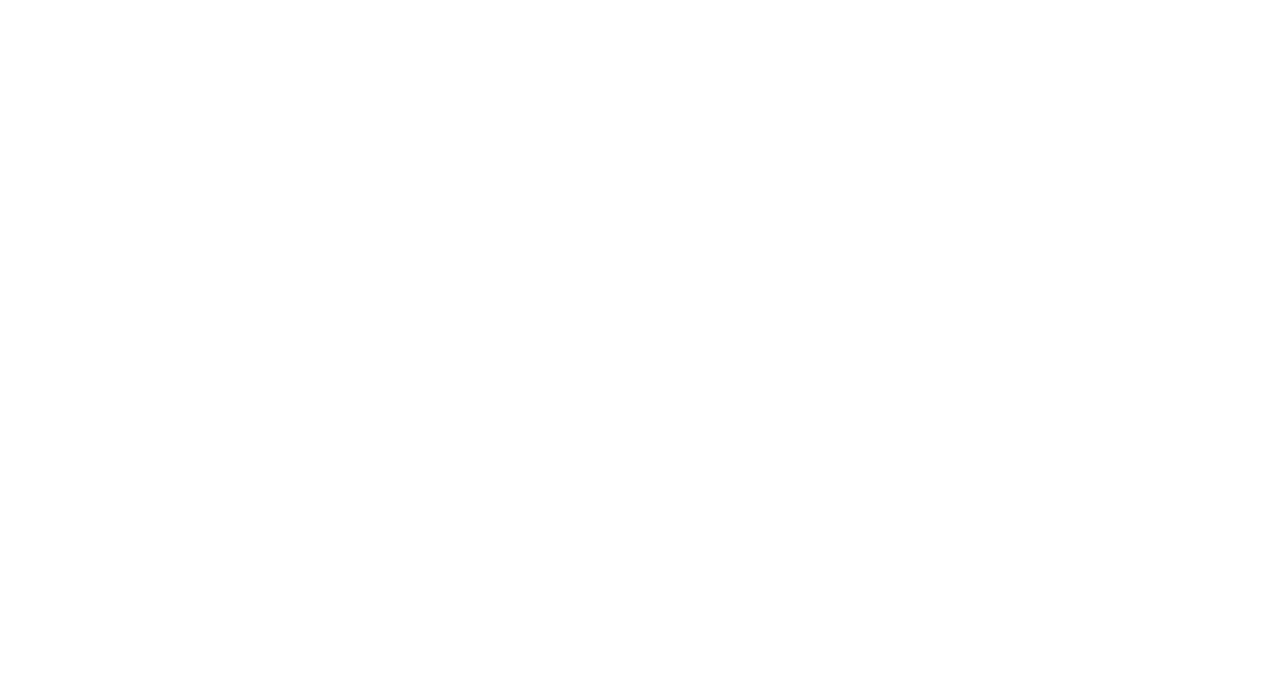
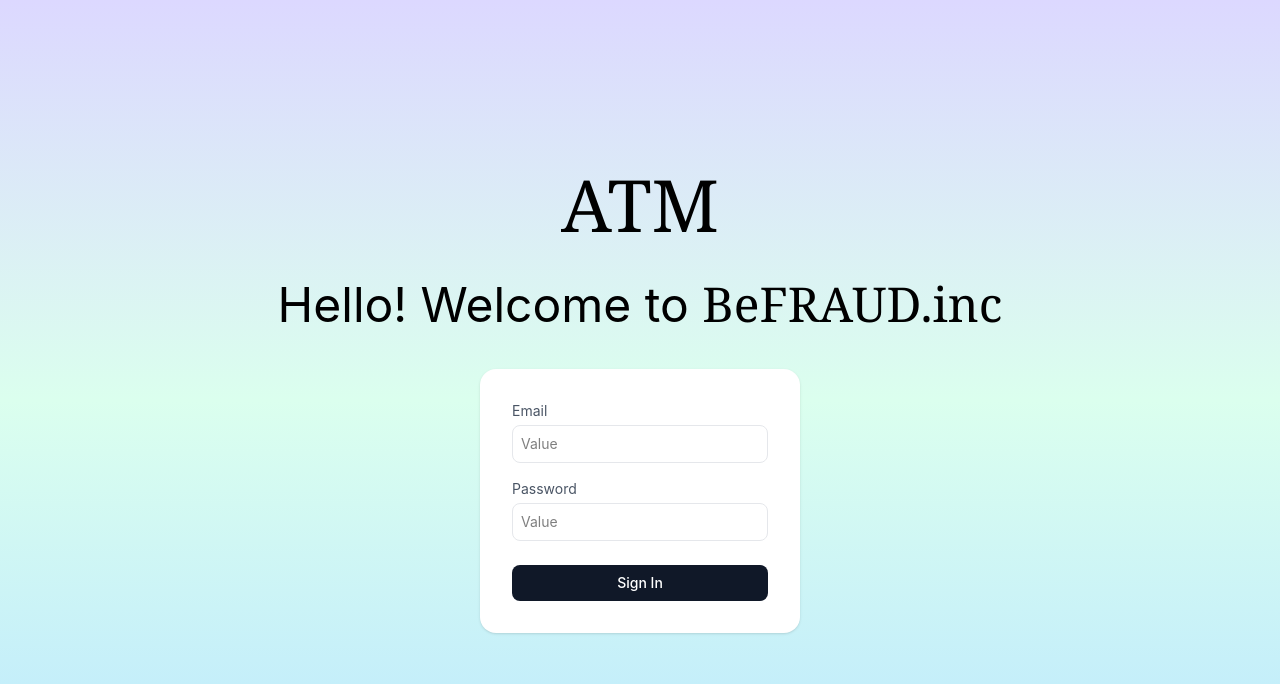
Before and after one commit to m3rel/project-2.4-frontend, a Vue app: page /#/atm in a window 1280 px wide. Before the commit this address had no page. Shown: the top 684 px of the page. Built offline with nearby package versions, Linux system fonts and the light colour scheme; sample sign-in values are in the browser's storage.

Commit message:
atm 2 buttons + begin form template

```diff
--- a/src/assets/main.css
+++ b/src/assets/main.css
@@ -3,3 +3,7 @@
 .gradient-bg {
   background: linear-gradient(to bottom, #ffd6e7, #fff0d6, #e8d6ff);
 }
+
+.gradient-bg-atm {
+  background: linear-gradient(to bottom, #dcd8ff, #dbffee, #bce8ff);
+}
--- /dev/null
+++ b/src/components/atm/ATMReceipt.vue
@@ -0,0 +1,3 @@
+<template>
+  <h1>he</h1>
+</template>
--- /dev/null
+++ b/src/components/atm/ATMTransactionForm.vue
@@ -0,0 +1,68 @@
+<template>
+  <div class="h-screen w-screen flex items-center justify-center bg-gray-100">
+    <div class="bg-white rounded-2xl shadow-sm p-8 w-96">
+
+      <!-- title -->
+      <h1>{{ props.type }}</h1>
+
+
+      <!-- dropdown accounts -->
+
+
+      <!-- input amount --->
+
+
+
+    </div>
+  </div>
+</template>
+
+<script setup>
+import { ref, onMounted } from 'vue'
+import { getMyAccounts, deposit, withdrawal } from '@/services/api.js'
+
+const props = defineProps({
+  type: String,
+})
+
+const emit = defineEmits(['confirmed', 'cancel'])
+
+const amount = ref('')
+const loading = ref(false)
+const error = ref(null)
+const accounts = ref([])
+const selectedIban = ref('')
+
+async function handleSubmit() {
+  loading.value = true
+  error.value = null
+
+  try {
+    const response =
+      props.type === 'DEPOSIT'
+        ? await deposit(selectedIban.value, amount.value)
+        : await withdrawal(selectedIban.value, amount.value)
+
+    emit('confirmed', response.data)
+  } catch (err) {
+    error.value = 'something went wrong.......'
+  } finally {
+    loading.value = false
+  }
+}
+
+const fetchAccounts = async () => {
+  try {
+    const response = await getMyAccounts()
+    accounts.value = response.data
+
+    if (accounts.value.length > 0) {
+      selectedIban.value = accounts.value[0].IBAN
+    }
+  } catch (err) {
+    error.value = 'Failed to load accounts'
+  }
+}
+
+onMounted(fetchAccounts)
+</script>
--- /dev/null
+++ b/src/layouts/ATMLayout.vue
@@ -0,0 +1,7 @@
+<template>
+  <div class="h-screen w-screen">
+    <main>
+      <RouterView />
+    </main>
+  </div>
+</template>
--- a/src/router/index.js
+++ b/src/router/index.js
@@ -11,6 +11,23 @@
     {
       path: '/',
       redirect: '/login',
+    },
+    {
+      path: '/atm',
+      name: 'atmLogin',
+      component: () => import('@/views/ATM/ATMLoginView.vue'),
+    },
+    {
+      path: '/atm',
+      component: () => import('@/layouts/ATMLayout.vue'),
+      children: [
+        {
+          path: 'machine',
+          name: 'atmMachine',
+          meta: { requiresAuth: true, role: 'ROLE_CUSTOMER' },
+          component: () => import('@/views/ATM/ATMView.vue'),
+        },
+      ],
     },
     {
       path: '/login',
@@ -86,18 +103,24 @@
   const token = localStorage.getItem('token')
   const role = localStorage.getItem('role')
 
+  // only redirect if coming from regular login, not ATM login
   if ((to.name === 'login' || to.name === 'register') && token) {
     if (role === 'ROLE_EMPLOYEE') return { name: 'employeeDashboard' }
     if (role === 'ROLE_CUSTOMER') return { name: 'customerDashboard' }
   }
 
-  if (to.meta.requiresAuth && !token) {
-    return { name: 'login' }
+  // ATM login redirects to ATM machine
+  if (to.name === 'atmLogin' && token && role === 'ROLE_CUSTOMER') {
+    return { name: 'atmMachine' }
   }
 
-  if (to.meta.role && to.meta.role !== role) {
-    return { name: 'login' }
+  // block employees from ATM machine
+  if (to.name === 'atmMachine' && role === 'ROLE_EMPLOYEE') {
+    return { name: 'employeeDashboard' }
   }
+
+  if (to.meta.requiresAuth && !token) return { name: 'login' }
+  if (to.meta.role && to.meta.role !== role) return { name: 'login' }
 })
 
 export default router
--- a/src/services/api.js
+++ b/src/services/api.js
@@ -37,4 +37,18 @@
   return api.get('/users', { params: { page, size } })
 }
 
+// Transactions
+export const deposit = (receiverIban, amount) => {
+  return api.post('/transactions/deposit', { receiverIban, amount })
+}
+
+export const withdrawal = (senderIban, amount) => {
+  return api.post('/transactions/withdrawal', { senderIban, amount })
+}
+
+// Accounts
+export const getMyAccounts = () => {
+  return api.get('/accounts/me')
+}
+
 export default api
--- /dev/null
+++ b/src/views/ATM/ATMLoginView.vue
@@ -0,0 +1,74 @@
+<template>
+  <div class="h-screen w-screen gradient-bg-atm flex items-center justify-center">
+    <div class="flex flex-col items-center">
+      <h1 class="text-7xl font-serif">ATM</h1>
+      <h1 class="text-5xl m-10">Hello! Welcome to <span class="font-serif">BeFRAUD.inc</span></h1>
+      <div class="bg-white rounded-2xl shadow-sm p-8 w-80">
+        <form @submit.prevent="handleLogin">
+          <div class="mb-4">
+            <label class="block text-sm text-gray-600 mb-1">Email</label>
+            <input
+              type="text"
+              v-model="email"
+              placeholder="Value"
+              class="w-full border border-gray-200 rounded-lg p-2 text-sm focus:outline-none focus:border-gray-400"
+            />
+          </div>
+
+          <div class="mb-6">
+            <label class="block text-sm text-gray-600 mb-1">Password</label>
+            <input
+              type="password"
+              v-model="password"
+              placeholder="Value"
+              class="w-full border border-gray-200 rounded-lg p-2 text-sm focus:outline-none focus:border-gray-400"
+            />
+          </div>
+
+          <p v-if="error" class="text-red-500 text-sm mb-4">{{ error }}</p>
+
+          <button
+            type="submit"
+            class="w-full bg-gray-900 text-white rounded-lg p-2 text-sm font-medium hover:bg-gray-700"
+          >
+            Sign In
+          </button>
+        </form>
+      </div>
+    </div>
+  </div>
+</template>
+
+<script setup>
+import { ref } from 'vue'
+import { useRouter } from 'vue-router'
+import axios from 'axios'
+import { useAuthStore } from '@/stores/auth.js'
+
+const router = useRouter()
+const authStore = useAuthStore()
+
+const email = ref('')
+const password = ref('')
+const error = ref('')
+
+const handleLogin = async () => {
+  try {
+    const response = await axios.post(`${import.meta.env.VITE_API_URL}/auth/login`, {
+      email: email.value,
+      password: password.value,
+    })
+
+    if (response.data.role !== 'ROLE_CUSTOMER') {
+      error.value = 'Only customers can use the ATM'
+      return
+    }
+
+    authStore.setAuth(response.data.token, response.data.role)
+    router.push('/atm/machine')
+
+  } catch (err) {
+    error.value = 'Invalid email or password'
+  }
+}
+</script>
--- /dev/null
+++ b/src/views/ATM/ATMView.vue
@@ -0,0 +1,47 @@
+<template>
+  <!-- main screen -->
+  <div v-if="currentScreen === 'main'">
+    <div class="flex items-center justify-center gap-2">
+      <button class="bg-amber-300 p-8" @click="goToTransaction('DEPOSIT')">Deposit</button>
+      <button class="bg-cyan-500 p-8" @click="goToTransaction('WITHDRAWAL')">Withdraw</button>
+    </div>
+  </div>
+
+  <!-- transaction form -->
+  <ATMTransactionForm
+    v-else-if="currentScreen === 'transaction'"
+    :type="transactionType"
+    @confirmed="onTransactionConfirmed"
+    @cancel="currentScreen = 'main'"
+  />
+
+  <!-- receipt -->
+  <ATMReceipt
+    v-else-if="currentScreen === 'receipt'"
+    :transaction="lastTransaction"
+    @return="currentScreen = 'main'"
+  />
+</template>
+
+<script setup>
+import ATMTransactionForm from '@/components/atm/ATMTransactionForm.vue'
+import ATMReceipt from '@/components/atm/ATMReceipt.vue'
+import { ref } from 'vue'
+
+//when changed ATMVeiw automatically changes
+const currentScreen = ref('main')
+const transactionType = ref(null)
+const lastTransaction = ref(null)
+
+//type from button -> set transaction type, change current screen to transaction
+function goToTransaction(type) {
+  transactionType.value = type
+  currentScreen.value = 'transaction'
+}
+
+//function that will be called when transaction succeeds
+function onTransactionConfirmed(transaction) {
+  lastTransaction.value = transaction
+  currentScreen.value = 'receipt'
+}
+</script>
```
